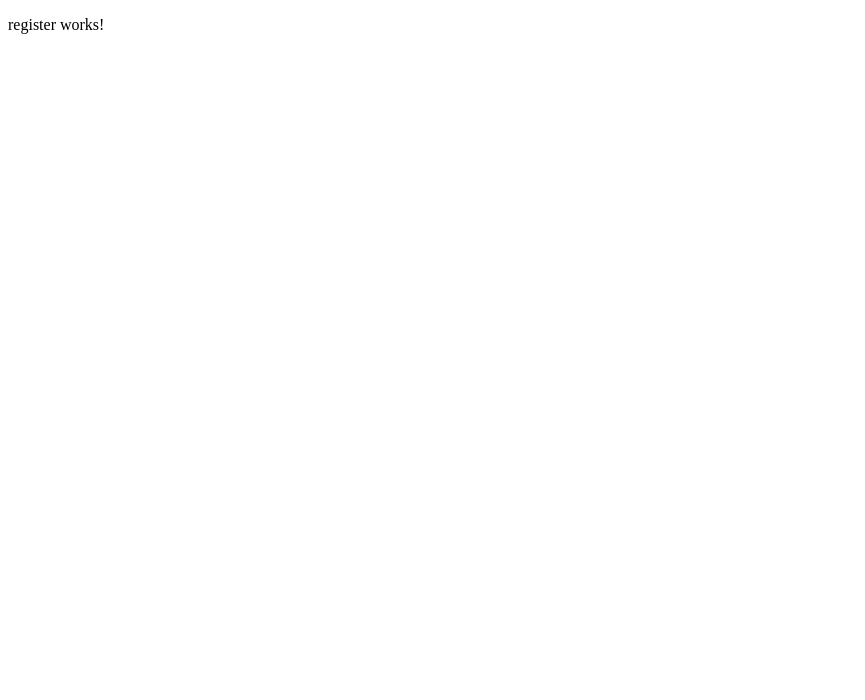
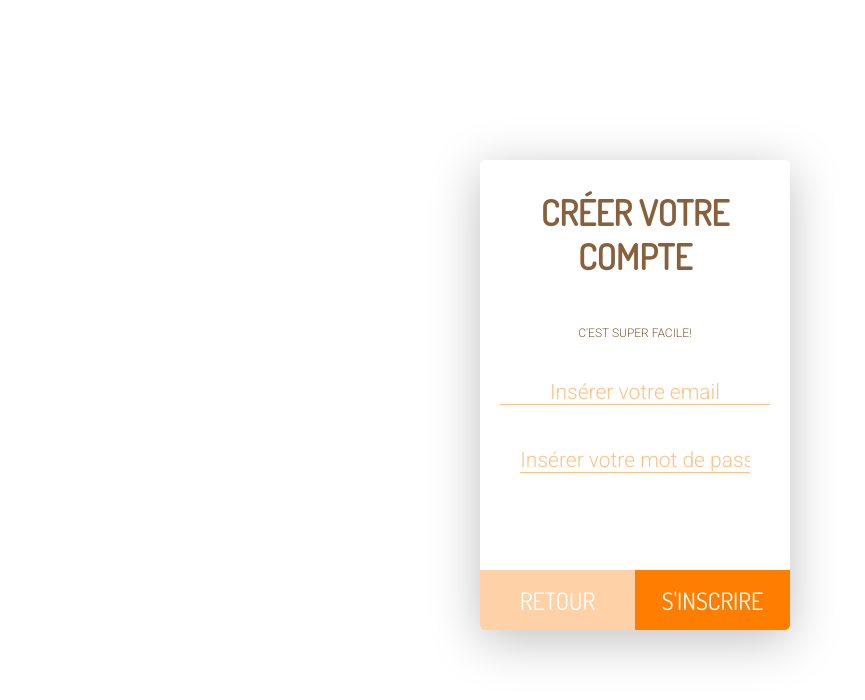
Before and after one commit to mariemhajjem/PFE_version_beta, an Angular app: page /auth/register in a window 1280 px wide. Shown: the top 700 px of the page, without its empty margins (0-865 px from the left). Built offline with nearby package versions, Linux system fonts and the light colour scheme.

Commit message:
authModule :DDD

```diff
--- a/src/app/Modules/auth/auth.service.ts
+++ b/src/app/Modules/auth/auth.service.ts
@@ -7,14 +7,14 @@ import decode from 'jwt-decode';
   providedIn: 'root'
 })
 export class AuthService {
-  private url="http://localhost:8000/api/auth/register"
+  private url="http://localhost:8000/api/auth"
 
   constructor(private http: HttpClient) { }
 
      registerUser(user){
-       return this.http.post<any>(this.url,user)
+       return this.http.post<any>(`${this.url}/register`,user)
      }
      loginUser(user){
-       return this.http.post<any>(this.url,user)
+       return this.http.post<any>(`${this.url}/login`,user)
      }
   }
--- a/src/app/Modules/auth/login/login.component.css
+++ b/src/app/Modules/auth/login/login.component.css
@@ -0,0 +1,258 @@
+@import 'https://fonts.googleapis.com/css?family=Dosis|Roboto:300,400';
+* {
+	margin: 0;
+	padding: 0;
+}
+
+body {
+	background: #ffc185;
+}
+
+.container{
+	position:absolute;
+	width: auto;
+	height:auto;
+	top: calc(50% - 240px);
+	left: calc(50% - 160px);
+}
+
+form {
+	position: absolute;
+	text-align: center;
+	background: #fff;
+	width: 310px;
+	height: 470px;
+	border-radius: 5px;
+	padding: 30px 20px 0 20px;
+	box-shadow: 0 10px 50px 0 rgba(0, 0, 0, 0.25);
+	box-sizing: border-box;
+}
+
+p {
+	font-family: 'Roboto', sans-serif;
+	font-weight: 100;
+	text-transform: uppercase;
+	font-size: 12px;
+	color: #87613d;
+	margin-bottom: 40px;
+}
+
+p > span {
+	padding-top: 3px;
+	display: block;
+	font-weight: 400;
+	font-size: 9px;
+}
+
+h3 {
+	font-family: 'Dosis';
+	font-size: 35px;
+	text-transform: uppercase;
+	color: #87613d;
+	margin-bottom: 30px;
+}
+
+input,
+button{
+	outline: none !important;
+}
+
+button.fb {
+	border: none;
+	background: #3b5998;
+	width: 160px;
+	height: 25px;
+	font-family: 'Roboto', sans-serif;
+	font-size: 12px;
+	color: #fff;
+	text-transform: uppercase;
+	border-radius: 4px;
+	border: 1px solid #29487d;
+	cursor: pointer;
+	margin-bottom: 20px;
+	transition:all 0.3s linear;
+}
+button.fb:hover {
+	background: #fff;
+	color: #3b5998;
+}
+
+button.form-btn {
+	position: absolute;
+	width: 50%;
+	height: 60px;
+	bottom: 0;
+	border: 0;
+	font-family: 'Dosis';
+	font-size: 24px;
+	text-transform: uppercase;
+	cursor: pointer;
+}
+
+button.form-btn.sx {
+	left: 0;
+	border-radius: 0 0 0 5px;
+	background-color: rgba(255, 125, 0, 0.35);
+	color: #fff;
+	transition:all 0.3s linear;
+}
+
+button.form-btn.sx:hover {
+	background-color:rgba(255, 125, 0, 0.65);
+	color: #fff;
+}
+
+button.form-btn.sx.back {
+	background-color: rgba(0, 0, 0, 0.15);
+	transition:all 0.3s linear;
+}
+
+button.form-btn.sx.back:hover {
+	background-color: rgba(0, 0, 0, 0.35);
+}
+
+button.form-btn.dx {
+	right: 0;
+	border-radius: 0 0 5px 0;
+	background-color: #ff7d00;
+	color: #fff;
+}
+
+input {
+	border: none;
+	border-bottom: 1px solid #ffc185;
+	width: 85%;
+	font-family: 'Roboto';
+	color: #ff7d00;
+	text-align: center;
+	font-size: 21px;
+	font-weight:100;
+	margin-bottom:25px;
+}
+
+::-webkit-input-placeholder {
+   color: #ffc185;
+	font-family: 'Roboto';
+	font-weight:100;
+}
+
+:-moz-placeholder {
+   color: #ffc185;
+	font-family: 'Roboto';
+	font-weight:100;
+}
+
+::-moz-placeholder {
+   color: #ffc185;
+	font-family: 'Roboto';
+	font-weight:100;
+}
+
+:-ms-input-placeholder {
+   color: #ffc185;
+	font-family: 'Roboto';
+	font-weight:100;
+}
+
+.signIn input,
+.signUp .w100 {
+	width: 100%;
+}
+
+.signIn{
+		z-index: 1;
+		transform: perspective(100px) translate3d(100px, 0px, -30px);
+		opacity: 0.5;
+}
+
+.signUp {
+	z-index: 2;
+}
+
+.active-dx{
+	animation-name: foregrounding-dx;
+	animation-duration: 0.9s;
+	animation-fill-mode: forwards;
+}
+
+.active-sx{
+	animation-name: foregrounding-sx;
+	animation-duration: 0.9s;
+	animation-fill-mode: forwards;
+}
+
+.inactive-dx{
+	animation-name: overshadowing-dx;
+	animation-duration: 0.9s;
+	animation-fill-mode: forwards;
+}
+
+.inactive-sx{
+	animation-name: overshadowing-sx;
+	animation-duration: 0.9s;
+	animation-fill-mode: forwards;
+}
+
+@keyframes overshadowing-dx {
+	0%{
+		z-index:2;
+		transform: perspective(100px) translate3d(0px, 0px, 0px);
+		opacity: 1;
+		box-shadow: 0 10px 50px 0 rgba(0, 0, 0, 0.25);
+	}
+	100%{
+		z-index: 1;
+		transform: perspective(100px) translate3d(100px, 0px, -30px);
+		opacity: 0.5;
+		box-shadow: 0 10px 20px 0 rgba(0, 0, 0, 0.25);
+	}
+}
+
+@keyframes overshadowing-sx {
+	0%{
+		z-index:2;
+		transform: perspective(100px) translate3d(0px, 0px, 0px);
+		opacity: 1;
+		box-shadow: 0 10px 50px 0 rgba(0, 0, 0, 0.25);
+	}
+	100%{
+		z-index: 1;
+		transform: perspective(100px) translate3d(-100px, 0px, -30px);
+		opacity: 0.5;
+		box-shadow: 0 10px 20px 0 rgba(0, 0, 0, 0.25);
+	}
+}
+
+@keyframes foregrounding-dx {
+	0%{
+		z-index:1;
+		transform: perspective(100px) translate3d(100px, 0px, -30px);
+		opacity: 0.5;
+	}
+	50%{
+		z-index:2;
+		transform: perspective(100px) translate3d(400px, 0px, -30px);
+	}
+	100%{
+		z-index:2;
+		transform: perspective(100px) translate3d(0px, 0px, 0px);
+		opacity: 1;
+	}
+}
+
+@keyframes foregrounding-sx {
+	0%{
+		z-index:1;
+		transform: perspective(100px) translate3d(-100px, 0px, -30px);
+		opacity: 0.5;
+	}
+	50%{
+		z-index:2;
+		transform: perspective(100px) translate3d(-400px, 0px, -30px);
+	}
+	100%{
+		z-index:2;
+		transform: perspective(100px) translate3d(0px, 0px, 0px);
+		opacity: 1;
+	}
+}
--- a/src/app/Modules/auth/login/login.component.html
+++ b/src/app/Modules/auth/login/login.component.html
@@ -1,14 +1,15 @@
-<h4 *ngIf="error">{{error}}</h4>
-<form (ngSubmit)="submit()">
-  <div class="form-group col-3">
-    <label for="email">Email</label>
-    <input type="text" name="email" class="form-control" [(ngModel)]="registerUserData.email" required/>
-  </div>
-  <div class="form-group col-3">
-    <label for="password">Password</label>
-    <input type="password" name="password" class="form-control" [(ngModel)]="registerUserData.password" />
-  </div>
-  <div class="form-group col-3">
-    <button class="btn btn-primary" type="submit">Login</button>
-  </div>
-</form>
+<div class="container">
+	<form class="signUp" #registerForm="ngForm" (ngSubmit)="submit()">
+            <h3>Re-bienvenue!</h3>
+
+
+        <br>
+		<input class="w100" name="email" type="email" placeholder="Insérer email" [(ngModel)]="registerUserData.email" required autocomplete='off' />
+        <br>
+        <input type="password" name="password" placeholder="Insérer mot de passe" [(ngModel)]="registerUserData.password" required />
+
+		<button class="form-btn sx log-in" type="button">Retour</button>
+		<button class="form-btn dx" type="submit">Se connecter</button>
+	</form>
+
+</div>
--- a/src/app/Modules/auth/register/register.component.css
+++ b/src/app/Modules/auth/register/register.component.css
@@ -0,0 +1,258 @@
+@import 'https://fonts.googleapis.com/css?family=Dosis|Roboto:300,400';
+* {
+	margin: 0;
+	padding: 0;
+}
+
+body {
+	background: #ffc185;
+}
+
+.container{
+	position:absolute;
+	width: auto;
+	height:auto;
+	top: calc(50% - 240px);
+	left: calc(50% - 160px);
+}
+
+form {
+	position: absolute;
+	text-align: center;
+	background: #fff;
+	width: 310px;
+	height: 470px;
+	border-radius: 5px;
+	padding: 30px 20px 0 20px;
+	box-shadow: 0 10px 50px 0 rgba(0, 0, 0, 0.25);
+	box-sizing: border-box;
+}
+
+p {
+	font-family: 'Roboto', sans-serif;
+	font-weight: 100;
+	text-transform: uppercase;
+	font-size: 12px;
+	color: #87613d;
+	margin-bottom: 40px;
+}
+
+p > span {
+	padding-top: 3px;
+	display: block;
+	font-weight: 400;
+	font-size: 9px;
+}
+
+h3 {
+	font-family: 'Dosis';
+	font-size: 35px;
+	text-transform: uppercase;
+	color: #87613d;
+	margin-bottom: 30px;
+}
+
+input,
+button{
+	outline: none !important;
+}
+
+button.fb {
+	border: none;
+	background: #3b5998;
+	width: 160px;
+	height: 25px;
+	font-family: 'Roboto', sans-serif;
+	font-size: 12px;
+	color: #fff;
+	text-transform: uppercase;
+	border-radius: 4px;
+	border: 1px solid #29487d;
+	cursor: pointer;
+	margin-bottom: 20px;
+	transition:all 0.3s linear;
+}
+button.fb:hover {
+	background: #fff;
+	color: #3b5998;
+}
+
+button.form-btn {
+	position: absolute;
+	width: 50%;
+	height: 60px;
+	bottom: 0;
+	border: 0;
+	font-family: 'Dosis';
+	font-size: 24px;
+	text-transform: uppercase;
+	cursor: pointer;
+}
+
+button.form-btn.sx {
+	left: 0;
+	border-radius: 0 0 0 5px;
+	background-color: rgba(255, 125, 0, 0.35);
+	color: #fff;
+	transition:all 0.3s linear;
+}
+
+button.form-btn.sx:hover {
+	background-color:rgba(255, 125, 0, 0.65);
+	color: #fff;
+}
+
+button.form-btn.sx.back {
+	background-color: rgba(0, 0, 0, 0.15);
+	transition:all 0.3s linear;
+}
+
+button.form-btn.sx.back:hover {
+	background-color: rgba(0, 0, 0, 0.35);
+}
+
+button.form-btn.dx {
+	right: 0;
+	border-radius: 0 0 5px 0;
+	background-color: #ff7d00;
+	color: #fff;
+}
+
+input {
+	border: none;
+	border-bottom: 1px solid #ffc185;
+	width: 85%;
+	font-family: 'Roboto';
+	color: #ff7d00;
+	text-align: center;
+	font-size: 21px;
+	font-weight:100;
+	margin-bottom:25px;
+}
+
+::-webkit-input-placeholder {
+   color: #ffc185;
+	font-family: 'Roboto';
+	font-weight:100;
+}
+
+:-moz-placeholder {
+   color: #ffc185;
+	font-family: 'Roboto';
+	font-weight:100;
+}
+
+::-moz-placeholder {
+   color: #ffc185;
+	font-family: 'Roboto';
+	font-weight:100;
+}
+
+:-ms-input-placeholder {
+   color: #ffc185;
+	font-family: 'Roboto';
+	font-weight:100;
+}
+
+.signIn input,
+.signUp .w100 {
+	width: 100%;
+}
+
+.signIn{
+		z-index: 1;
+		transform: perspective(100px) translate3d(100px, 0px, -30px);
+		opacity: 0.5;
+}
+
+.signUp {
+	z-index: 2;
+}
+
+.active-dx{
+	animation-name: foregrounding-dx;
+	animation-duration: 0.9s;
+	animation-fill-mode: forwards;
+}
+
+.active-sx{
+	animation-name: foregrounding-sx;
+	animation-duration: 0.9s;
+	animation-fill-mode: forwards;
+}
+
+.inactive-dx{
+	animation-name: overshadowing-dx;
+	animation-duration: 0.9s;
+	animation-fill-mode: forwards;
+}
+
+.inactive-sx{
+	animation-name: overshadowing-sx;
+	animation-duration: 0.9s;
+	animation-fill-mode: forwards;
+}
+
+@keyframes overshadowing-dx {
+	0%{
+		z-index:2;
+		transform: perspective(100px) translate3d(0px, 0px, 0px);
+		opacity: 1;
+		box-shadow: 0 10px 50px 0 rgba(0, 0, 0, 0.25);
+	}
+	100%{
+		z-index: 1;
+		transform: perspective(100px) translate3d(100px, 0px, -30px);
+		opacity: 0.5;
+		box-shadow: 0 10px 20px 0 rgba(0, 0, 0, 0.25);
+	}
+}
+
+@keyframes overshadowing-sx {
+	0%{
+		z-index:2;
+		transform: perspective(100px) translate3d(0px, 0px, 0px);
+		opacity: 1;
+		box-shadow: 0 10px 50px 0 rgba(0, 0, 0, 0.25);
+	}
+	100%{
+		z-index: 1;
+		transform: perspective(100px) translate3d(-100px, 0px, -30px);
+		opacity: 0.5;
+		box-shadow: 0 10px 20px 0 rgba(0, 0, 0, 0.25);
+	}
+}
+
+@keyframes foregrounding-dx {
+	0%{
+		z-index:1;
+		transform: perspective(100px) translate3d(100px, 0px, -30px);
+		opacity: 0.5;
+	}
+	50%{
+		z-index:2;
+		transform: perspective(100px) translate3d(400px, 0px, -30px);
+	}
+	100%{
+		z-index:2;
+		transform: perspective(100px) translate3d(0px, 0px, 0px);
+		opacity: 1;
+	}
+}
+
+@keyframes foregrounding-sx {
+	0%{
+		z-index:1;
+		transform: perspective(100px) translate3d(-100px, 0px, -30px);
+		opacity: 0.5;
+	}
+	50%{
+		z-index:2;
+		transform: perspective(100px) translate3d(-400px, 0px, -30px);
+	}
+	100%{
+		z-index:2;
+		transform: perspective(100px) translate3d(0px, 0px, 0px);
+		opacity: 1;
+	}
+}
--- a/src/app/Modules/auth/register/register.component.html
+++ b/src/app/Modules/auth/register/register.component.html
@@ -1,3 +1,16 @@
-<p>
-  register works!
-</p>
+<div class="container">
+	<form class="signUp" #registerForm="ngForm" (ngSubmit)="submit()">
+      <h3>Créer votre compte</h3>
+      <br>
+
+		<p> C'est super facile!
+      </p>
+		<input class="w100" name="email" type="email" placeholder="Insérer votre email" [(ngModel)]="registerUserData.email" required autocomplete='off' />
+    <br><br>
+    <input type="password" name="password" placeholder="Insérer votre mot de passe" [(ngModel)]="registerUserData.password" required />
+
+		<button class="form-btn sx log-in" type="button">Retour</button>
+		<button class="form-btn dx" type="submit">S'inscrire</button>
+	</form>
+
+</div>
--- a/src/app/Modules/auth/register/register.component.ts
+++ b/src/app/Modules/auth/register/register.component.ts
@@ -7,7 +7,10 @@ import { AuthService } from '../auth.service';
   styleUrls: ['./register.component.css']
 })
 export class RegisterComponent implements OnInit {
-  registerUserData={}
+  registerUserData={
+    email: '',
+    password: ''
+  }
   constructor(private auth: AuthService) { }
 
   ngOnInit() {
--- a/src/index.html
+++ b/src/index.html
@@ -10,5 +10,6 @@
 </head>
 <body>
   <app-root></app-root>
+
 </body>
 </html>
```
Also changed, not shown: src/app/Modules/auth/login/login.component.ts (+5 -2 lines), 1 other file (tests, documents, lock files or other folders).
